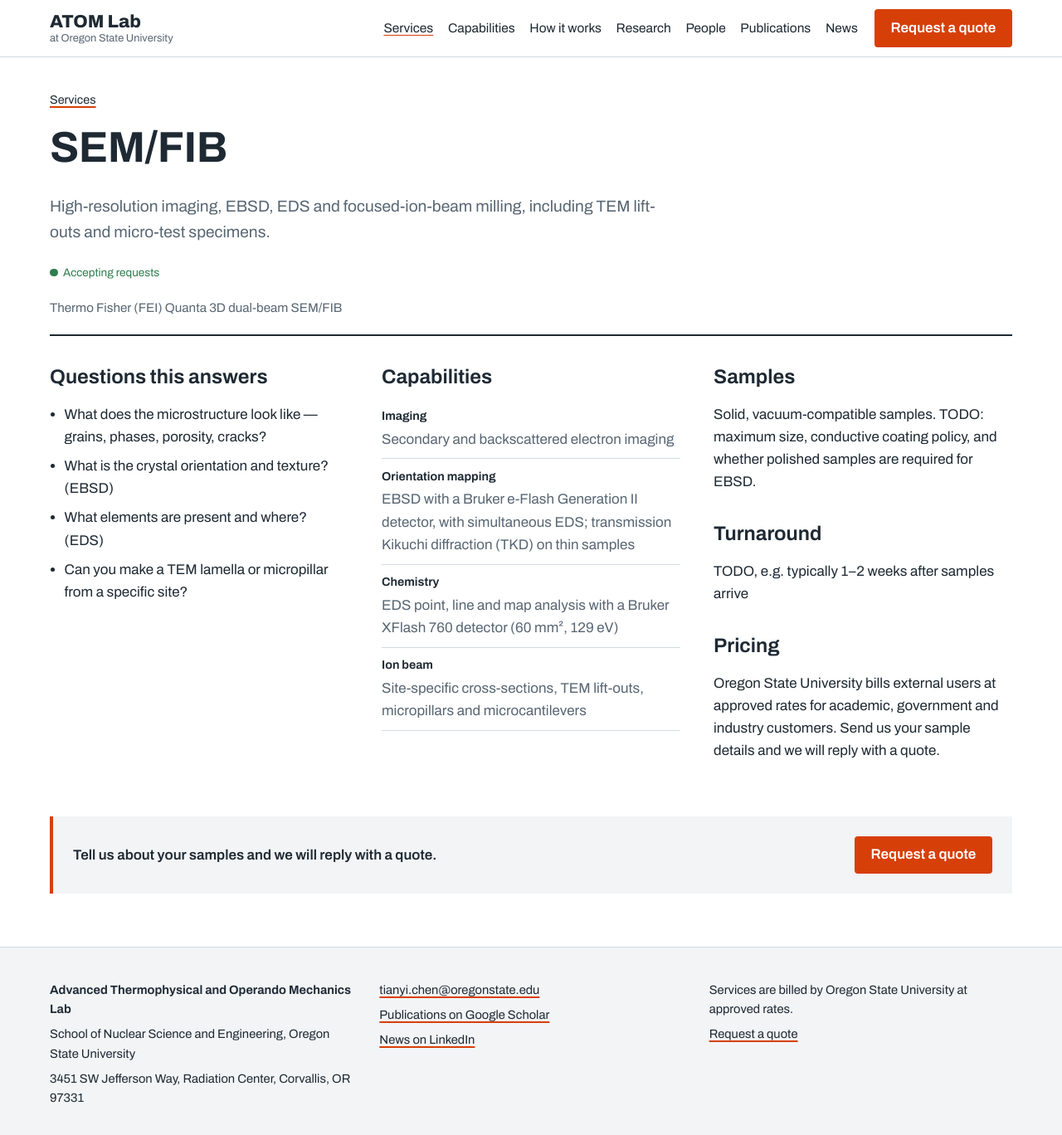
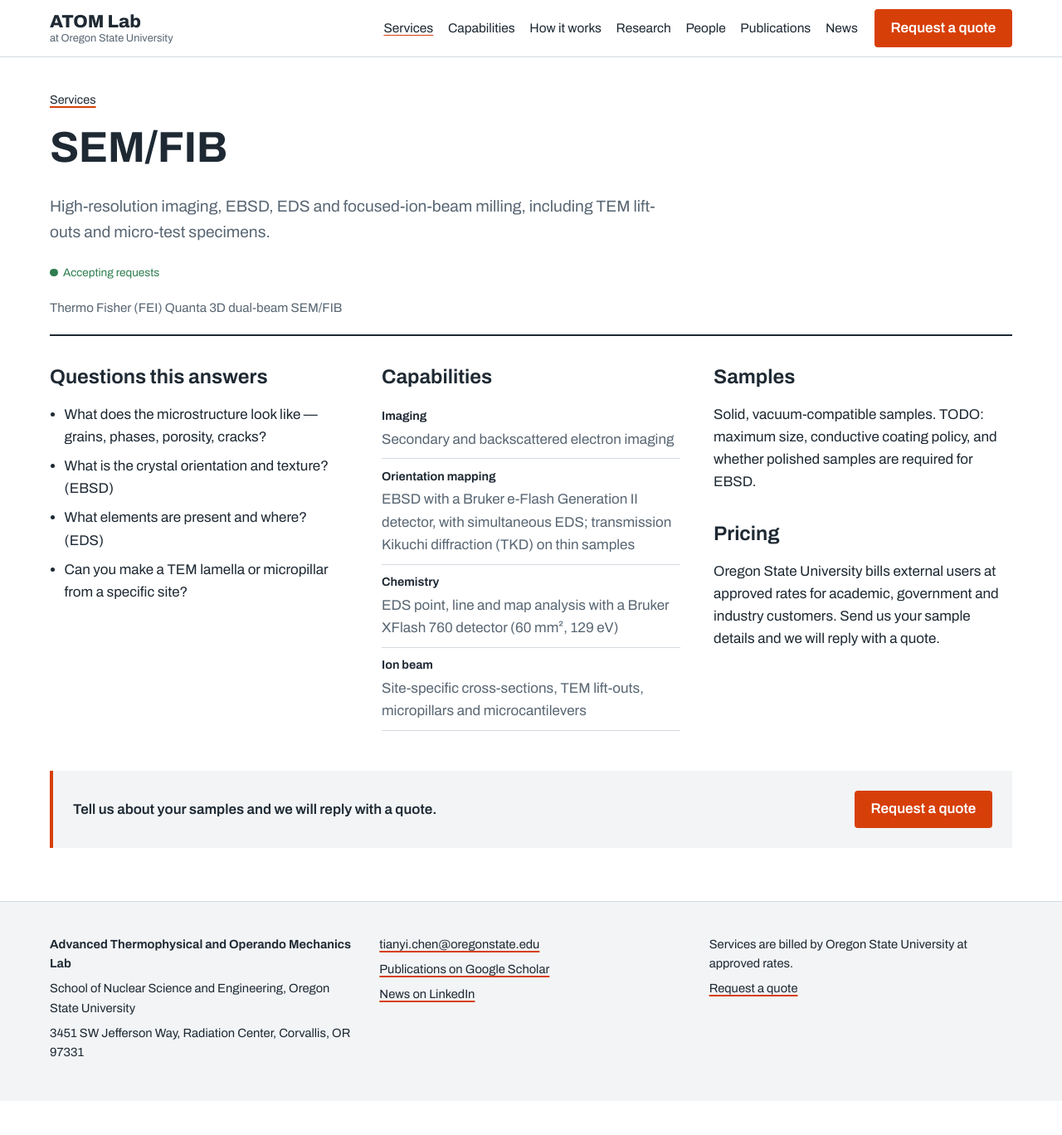
Before and after one commit to tianyichn/tianyichn.github.io, a Jekyll site: the page built from _services/sem-fib.md, in a window 1280 px wide and 1382 px high. Shown: the top 1368 px of the window at 83% size. Built offline with Jekyll 4.4.1, drawn with Linux system fonts in a browser that asks for light colours.

Commit message:
Remove turnaround section from service pages
Turnaround is discussed when a customer requests a quote.

Co-Authored-By: Claude Fable 5.2 <noreply@anthropic.com>

```diff
--- a/_layouts/service.html
+++ b/_layouts/service.html
@@ -33,8 +33,6 @@ layout: default
     <section>
       <h2>Samples</h2>
       <p>{{ page.samples }}</p>
-      <h2>Turnaround</h2>
-      <p>{{ page.turnaround }}</p>
       <h2>Pricing</h2>
       <p>Oregon State University bills external users at approved rates for academic, government and industry customers. Send us your sample details and we will reply with a quote.</p>
     </section>
--- a/_services/sem-fib.md
+++ b/_services/sem-fib.md
@@ -19,5 +19,4 @@ specs:
 samples: >-
   Solid, vacuum-compatible samples. TODO: maximum size, conductive coating
   policy, and whether polished samples are required for EBSD.
-turnaround: TODO, e.g. typically 1–2 weeks after samples arrive
 ---
```
Also changed, not shown: _services/glovebox.md (+0 -1 lines), _services/in-situ-mechanical.md (+0 -1 lines), _services/sample-prep.md (+0 -1 lines), _services/sta-ms.md (+0 -1 lines), README.md.
